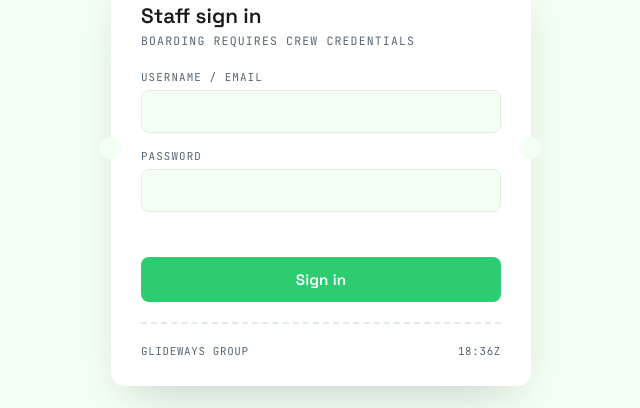
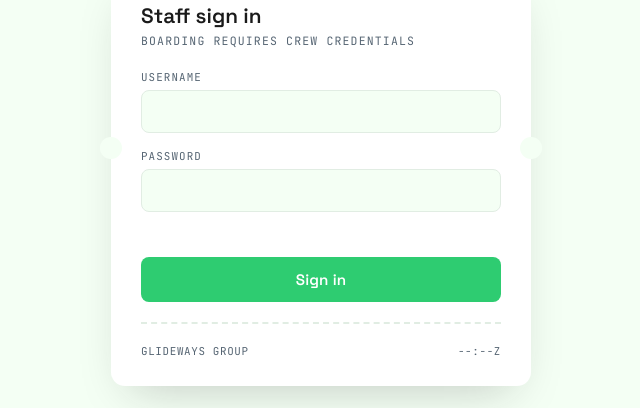
Before and after one commit to GlidewaysFlyingTo150/Staff, a plain HTML site: page index.html in a window 1280 px wide. Shown: the part 260-668 px from the top of the page, 319-959 px from the left. Drawn offline with Linux system fonts and the light colour scheme; no server answers.

Commit message:
Update login form to use username instead of email

```diff
--- a/index.html
+++ b/index.html
@@ -36,8 +36,8 @@
 
       <form id="login-form" novalidate>
         <div class="field-group">
-          <label for="email">Username / email</label>
-          <input type="email" id="email" name="email" autocomplete="username" required>
+          <label for="username">Username</label>
+          <input type="text" id="username" name="username" autocomplete="username" required>
         </div>
         <div class="field-group">
           <label for="password">Password</label>
@@ -53,7 +53,7 @@
 
       <div class="pass-footer">
         <span>Glideways Group</span>
-        <span id="clock">--:--Z</span>
+        <span id="gw-clock">--:--Z</span>
       </div>
     </div>
 
```
